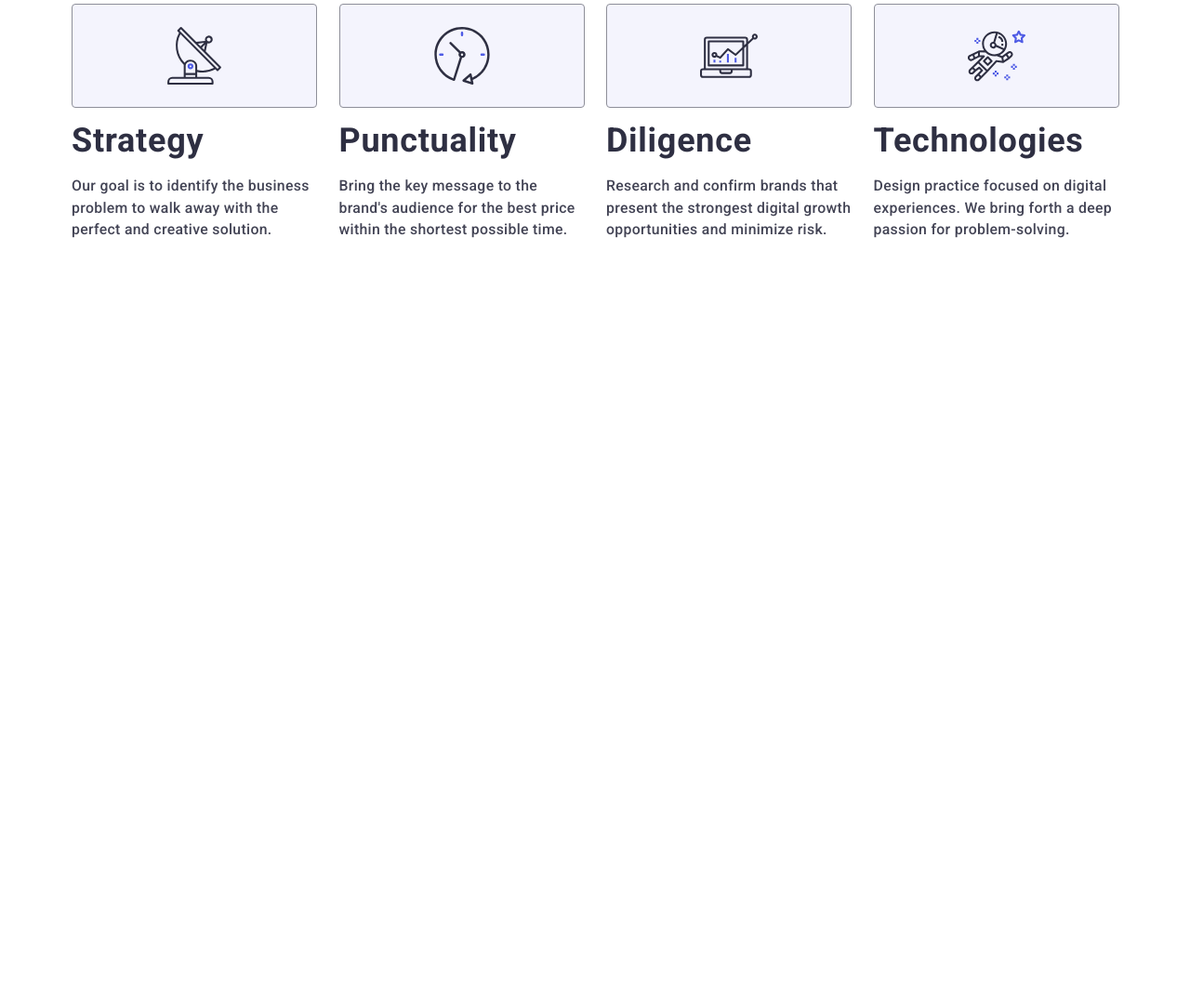
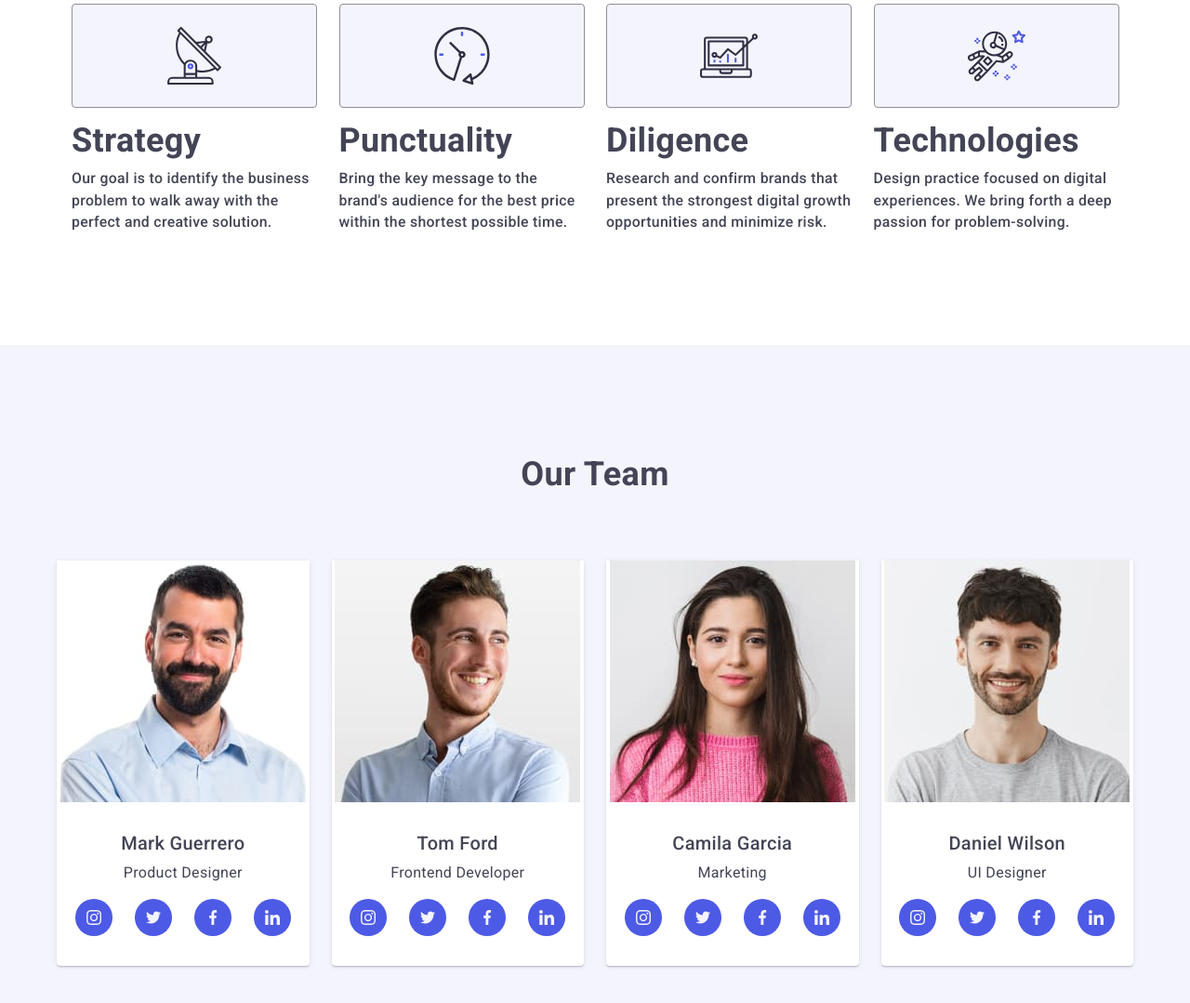
Before and after one commit to OlikKorsun/goit-markup-hw-06, a plain HTML site: page index.html in a window 1280 px wide. Shown: the part 789-1868 px from the top of the page at 93% size. Before the commit the page ends 1168 px from the top, so only its background shows below. Drawn offline with nearby package versions, Linux system fonts and the light colour scheme.

Commit message:
section team for M+L+D

```diff
--- a/css/styles.css
+++ b/css/styles.css
@@ -58,26 +58,6 @@ h6,
 p {
     margin-top: 0;
     margin-bottom: 0;
-}
-
-h2 {
-    color: var(--modaloverlay-color-navybluemodal, #2E2F42);
-    text-align: center;
-    font-size: 36px;
-    font-weight: 700;
-    line-height: 1.11;
-    letter-spacing: 0.02em;
-    text-transform: capitalize;
-    margin-bottom: 72px;
-}
-
-h3 {
-    color: var(--modaloverlay-color-navybluemodal, #2E2F42);
-    font-size: 20px;
-    font-weight: 500;
-    line-height: 1.2;
-    letter-spacing: 0.02em;
-    margin-bottom: 8px;
 }
 
 /*==== Основний контейнер =====*/
@@ -447,22 +427,80 @@ h3 {
     flex-direction: column;
 }
 
-/*@media screen and (max-width: 320px) {
-    .main-title {
-    background-image: linear-gradient(to bottom,
-                rgba(46, 47, 66, 0.7),
-                rgba(46, 47, 66, 0.7)),
-    url(../images/sad-cat.jpg);
-            background-repeat: no-repeat;
-            max-width: 320px;
-            background-position: center center;
-            background-size: cover;
-            padding: 0;
-            box-sizing: border-box;
-            background-clip: padding-box;
-            margin: 0 auto;
-    }
-}*/
+/* ======= Секція 2 - наша команда ============ */
+
+.team-section {
+     background-color: var(--light-color-cloud, #F4F4FD);
+     flex-shrink: 0;
+ }
+
+.team-title {
+    text-align: center;
+    font-size: 36px;
+    font-weight: 700;
+    line-height: 1.11;
+    text-transform: capitalize;
+    margin-bottom: 72px;
+}
+
+ .team-section-ul {
+     display: flex;
+}
+
+.team-section-li {
+    background-color: var(--whitebackground-color-wtite, #FFFFFF);
+    display: flex;
+    flex-direction: column;
+    align-items: center;
+    justify-content: center;
+    width: 100%;
+    border-radius: 0px 0px 4px 4px;
+    box-shadow: 0px 2px 1px 0px rgba(46, 47, 66, 0.08),
+        0px 1px 1px 0px rgba(46, 47, 66, 0.16),
+        0px 1px 6px 0px rgba(46, 47, 66, 0.08);
+}
+
+.name-prof {
+    display: flex;
+    flex-direction: column;
+    padding: 32px 0;
+    width: 232px;
+    align-items: center;
+    gap: 8px;
+}
+
+.team-section-h-three {
+    font-size: 20px;
+    font-weight: 500;
+    line-height: 1.2;
+    text-align: center;
+ }
+
+.team-section-p {
+    color: var(--text-color-slate, #434455);
+}
+
+.team-social-links-ul {
+    display: flex;
+    width: 40px;
+    height: 40px;
+    gap: 24px;
+    margin-top: 8px;
+    justify-content: center;
+    align-items: center;
+}
+
+.team-social-links-li {
+    width: 40px;
+    height: 40px;
+    transition: background-color 250ms cubic-bezier(0.4, 0, 0.2, 1);
+}
+
+.icon-team-social-links {
+    fill: var(--light-color-cloud, #F4F4FD);
+}
+
+
 
 /* =======  Правила для мобілки  =======  */
 
@@ -659,6 +697,17 @@ h3 {
     .defenders-section-li {
         gap: 8px;
     }
+
+    /* Пішла секція номер 3 - команда */
+    .team-container {
+        padding: 96px 28px;
+    }
+
+    .team-section-ul {
+        flex-direction: column;
+        gap: 72px;
+    }
+
 }
 
 @media screen and (min-resolution: 192dpi) and (max-width: 767px),
@@ -827,6 +876,24 @@ screen and (min-device-pixel-ratio: 2) and (max-width: 767px) {
         font-weight: 500;
         font-size: 15.8px;
     }
+
+    /* Пішла секція номер 3 - команда */
+
+    .team-container {
+        padding: 96px 108px;
+        }
+
+    .team-section-ul {
+        flex-direction: row;
+        flex-wrap: wrap;
+        align-items: center;
+        column-gap: 24px;
+        row-gap: 64px;
+    }
+
+    .team-section-li {
+        width: calc((100% - 24px) / 2);
+    }
 }
 
 @media screen and (min-resolution: 192dpi) and (min-width: 768px),
@@ -920,7 +987,23 @@ screen and (min-device-pixel-ratio: 2) and (max-width: 767px) {
             padding: 24px 100px;
         }
 
+/* Пішла секція номер 3 - команда */
+
+    .team-container {
+        padding: 120px 0;
+     }
+
+    .team-section-ul{
+        display: flex;
+        flex-wrap: nowrap;
+        justify-content: space-between;
+        gap: 24px;
     }
+
+    .team-section-li {
+        width: calc((100% - 72px) / 4);
+    }
+}
 
     @media screen and (min-resolution: 192dpi) and (min-width: 1158px),
         screen and (min-resolution: 2dppx) and (min-width: 1158px),
--- a/index.html
+++ b/index.html
@@ -99,12 +99,16 @@
         </section>
 
         <!-- Секція з командою 3 -->
-        <!-- <section class="team-section">
+        <section class="team-section">
             <div class="container team-container">
-            <h2 class="section-h-two">Our Team</h2>
+            <h2 class="section-h-two team-title">Our Team</h2>
             <ul class="team-section-ul">
                 <li class="team-section-li">
-                    <img src="./images/foto-mark-guerrero.jpg" alt="Foto Mark Guerrero" width="264" height="260">
+                    <img class="team-foto-img"
+                         srcset="./images/team/m-guerrero@2x.jpg 2x"
+                         src="./images/team/m-guerrero.jpg"
+                         alt="Foto Mark Guerrero"
+                         width="264" height="260">
                     <div class="name-prof">
                     <h3 class="team-section-h-three">Mark Guerrero</h3>
                     <p class="team-section-p">Product Designer</p>
@@ -141,7 +145,11 @@
                     </div>
                 </li>
                 <li class="team-section-li">
-                    <img src="./images/foto-tom-ford.jpg" alt="Foto Tom Ford" width="264" height="260">
+                    <img class="team-foto-img"
+                         srcset="./images/team/t-ford@2x.jpg 2x"
+                         src="./images/team/t-ford.jpg"
+                         alt="Foto Tom Ford"
+                         width="264" height="260">
                     <div class="name-prof">
                     <h3 class="team-section-h-three">Tom Ford</h3>
                     <p class="team-section-p">Frontend Developer</p>
@@ -178,7 +186,11 @@
                     </div>
                 </li>
                 <li class="team-section-li">
-                    <img src="./images/foto-camila-garcia.jpg" alt="Foto Camila Garcia" width="264" height="260">
+                    <img class="team-foto-img"
+                         srcset="./images/team/c-garcia@2x.jpg 2x"
+                         src="./images/team/c-garcia.jpg"
+                         alt="Foto Camila Garcia"
+                         width="264" height="260">
                     <div class="name-prof">
                     <h3 class="team-section-h-three">Camila Garcia</h3>
                     <p class="team-section-p">Marketing</p>
@@ -215,7 +227,11 @@
                     </div>
                 </li>
                 <li class="team-section-li">
-                    <img src="./images/foto-daniel-wilsonh.jpg" alt="Foto Daniel Wilson" width="264" height="260">
+                    <img class="team-foto-img"
+                         srcset="./images/team/d-wilson@2x.jpg 2x"
+                         src="./images/team/d-wilson.jpg"
+                         alt="Foto Daniel Wilson"
+                         width="264" height="260">
                     <div class="name-prof">
                     <h3 class="team-section-h-three">Daniel Wilson</h3>
                     <p class="team-section-p">UI Designer</p>
@@ -253,7 +269,7 @@
                 </li>
             </ul>
             </div>
-        </section> -->
+        </section>
 
         <!-- Зроблені проекти 4 -->
         <!-- <section class="portfolio-section">
```
